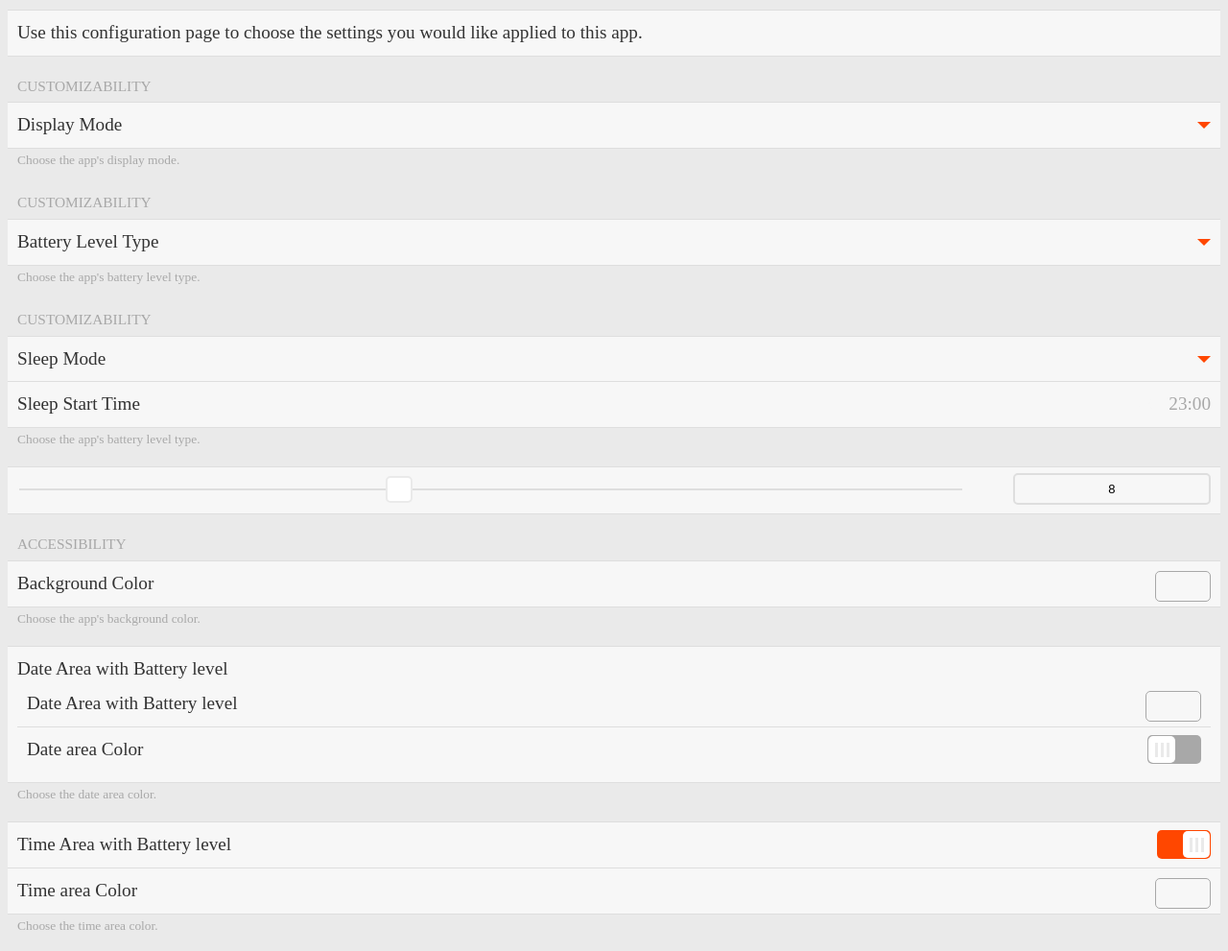
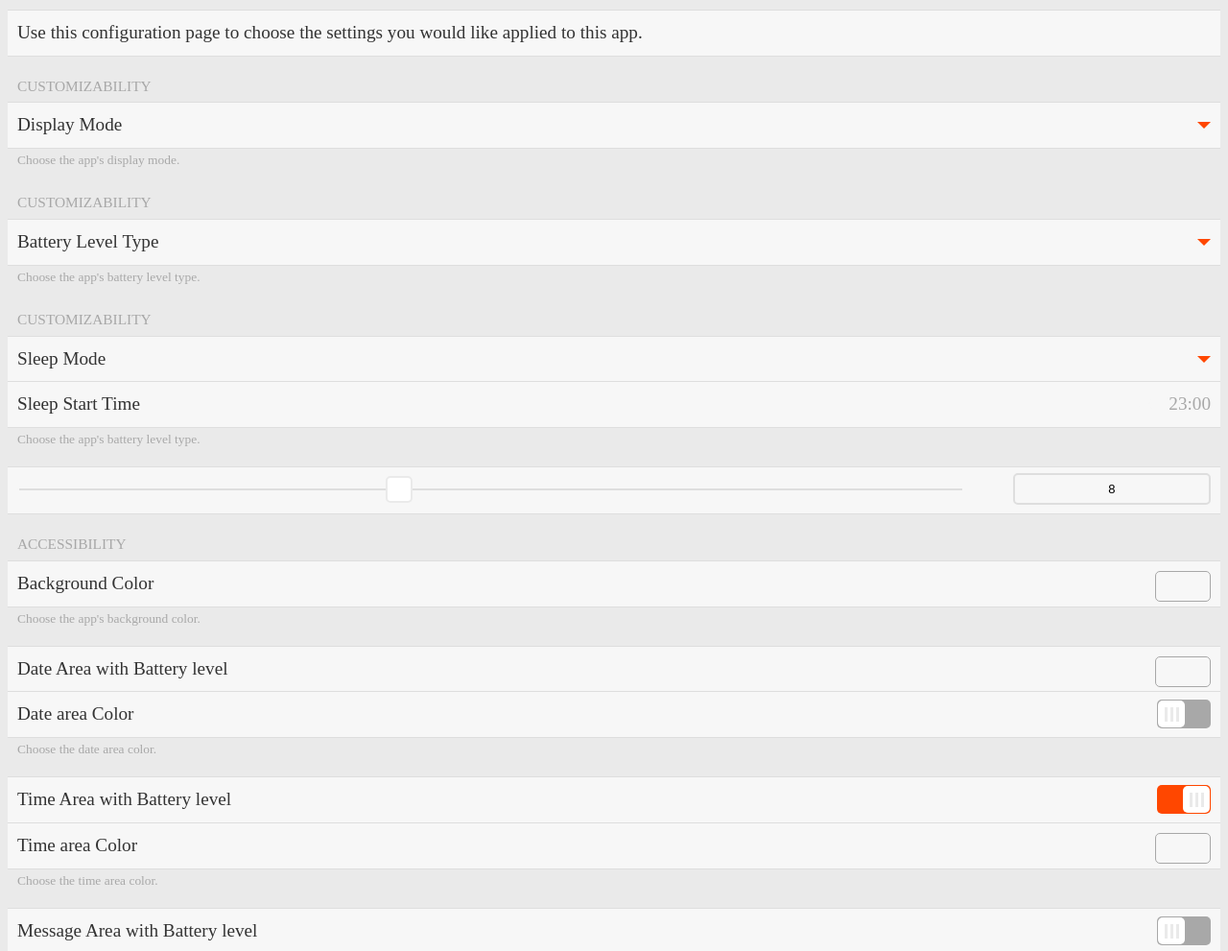
Before and after one commit to marfoo-amagramer/PebbleLcarsWatch, a plain HTML site: page config/index.html in a window 1280 px wide. Shown: the part 78-1069 px from the top of the page at 96% size. Drawn offline with Linux system fonts and the light colour scheme.

Commit message:
Update index.html

```diff
--- a/config/index.html
+++ b/config/index.html
@@ -114,14 +114,11 @@
       <div class='item-container-content'>
         <label class='item'>
           Date Area with Battery level
-          <label class='item'>
-            Date Area with Battery level
           <input id='datearea_color_picker' type='text' class='item-color item-color-normal' value='0xFFAA00'>
-          </label>
-          <label class='item'>
-            Date area Color
+        </label>
+        <label class='item'>
+          Date area Color
           <input id='datearea_color_checkbox' type='checkbox' class='item-toggle'>
-          </label>
         </label>
       </div>
       <div class='item-container-footer'>
```
